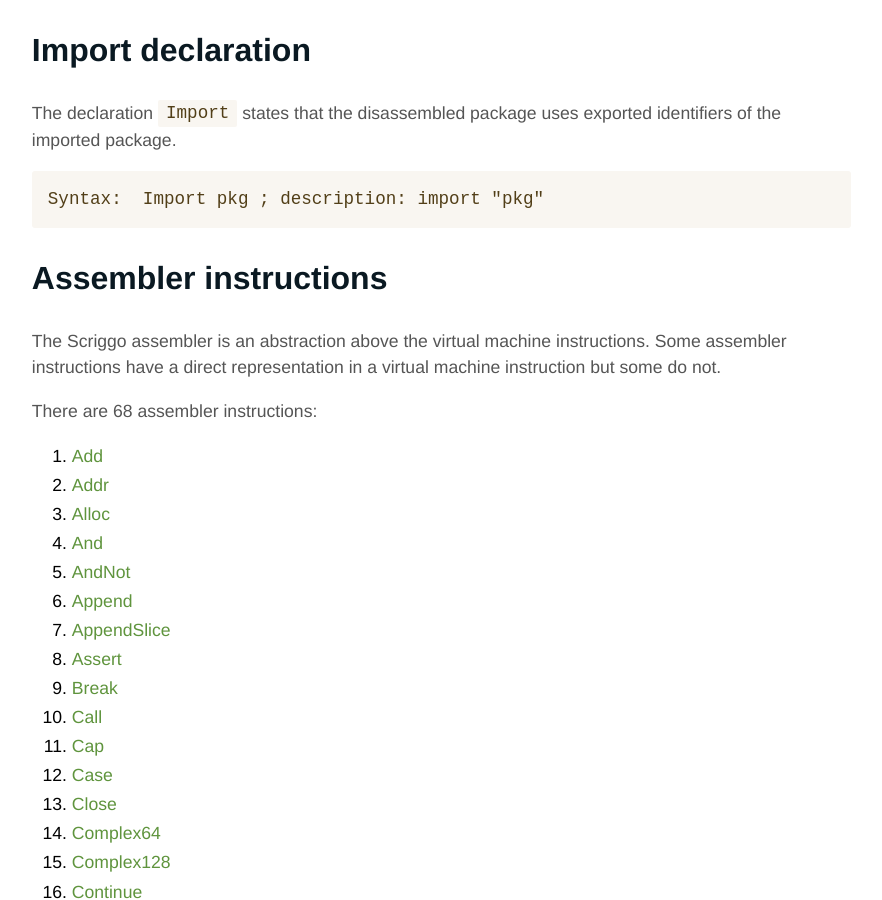
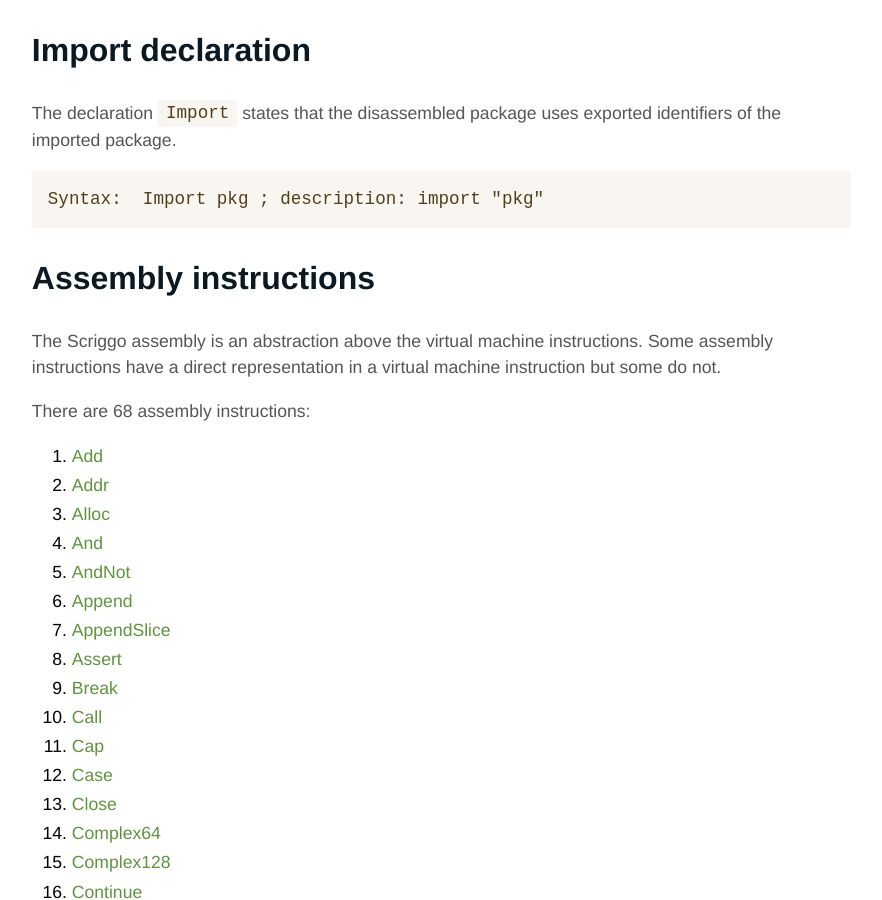
Before and after one commit to open2b/scriggo-site, a Jekyll site: the page built from doc/disassembler.md, in a window 1280 px wide and 900 px high, scrolled down 2208 px. Shown: the whole window, without its empty margins (314-1196 px from the left). Built offline with Jekyll 4.4.1, drawn with Linux system fonts in a browser that asks for light colours; some of the changed text lies outside the part shown.

Commit message:
Replace "assembler" with "assembly"

````diff
--- a/doc/disassembler.md
+++ b/doc/disassembler.md
@@ -14,7 +14,7 @@
 
 To disassemble a program or a template you can:
 
-* with the scriggo command, use the `-S` option to print the program's assembler to the standard output:
+* with the scriggo command, use the `-S` option to print the program's assembly to the standard output:
 
     ```
     $ scriggo -S program.go
@@ -87,11 +87,11 @@
 Syntax:  Import pkg ; description: import "pkg"
 ```
 
-## Assembler instructions
+## Assembly instructions
 
-The Scriggo assembler is an abstraction above the virtual machine instructions. Some assembler instructions have a direct representation in a virtual machine instruction but some do not.
+The Scriggo assembly is an abstraction above the virtual machine instructions. Some assembly instructions have a direct representation in a virtual machine instruction but some do not.
 
-There are 68 assembler instructions:
+There are 68 assembly instructions:
 
 {::options toc_levels="3" /}
 
@@ -696,7 +696,7 @@
 return
 ```
 
-could be compiled to assembler:
+could be compiled to assembly:
 
 ```go
 1: Range g2 i1 s7
@@ -734,7 +734,7 @@
 Syntax:  Recover v ; description: v = recover()
 ```
 
-As a special case, compiling the statement `defer recover()` the following assembler line is generated:
+As a special case, compiling the statement `defer recover()` the following assembly line is generated:
 
 ```go
 Recover DownTheStack v
@@ -792,7 +792,7 @@
 return
 ```
 
-could be compiled to this assembler:
+could be compiled to this assembly:
 
 ```go
    Case Recv i5 g2  ; case a <-tick:
````
